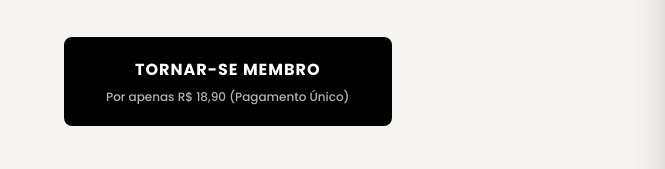
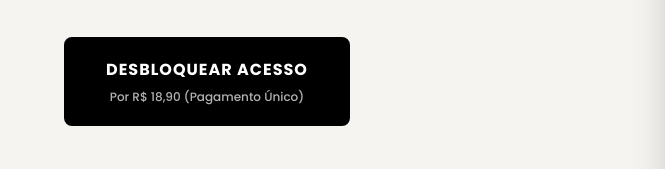
Before and after one commit to anakarolinaiclube-ux/metodorespiramr, a plain HTML site: page index.html in a window 1280 px wide. Shown: the part 672-841 px from the top of the page, 0-665 px from the left. Drawn offline with Linux system fonts and the light colour scheme; grey boxes are pictures that could not be loaded.

Commit message:
Update index.html

```diff
--- a/index.html
+++ b/index.html
@@ -461,8 +461,8 @@
 
                 <!-- BOTÃO DE CHECKOUT AQUI -->
                 <a href="https://www.ggcheckout.com/checkout/v4/fRimbgdjPjwLp8uZV3ki" class="btn-cta">
-                    <span class="btn-main-text">TORNAR-SE MEMBRO</span>
-                    <span class="subtext">Por apenas R$ 18,90 (Pagamento Único)</span>
+                    <span class="btn-main-text">DESBLOQUEAR ACESSO</span>
+                    <span class="subtext">Por R$ 18,90 (Pagamento Único)</span>
                 </a>
             </div>
 
```
